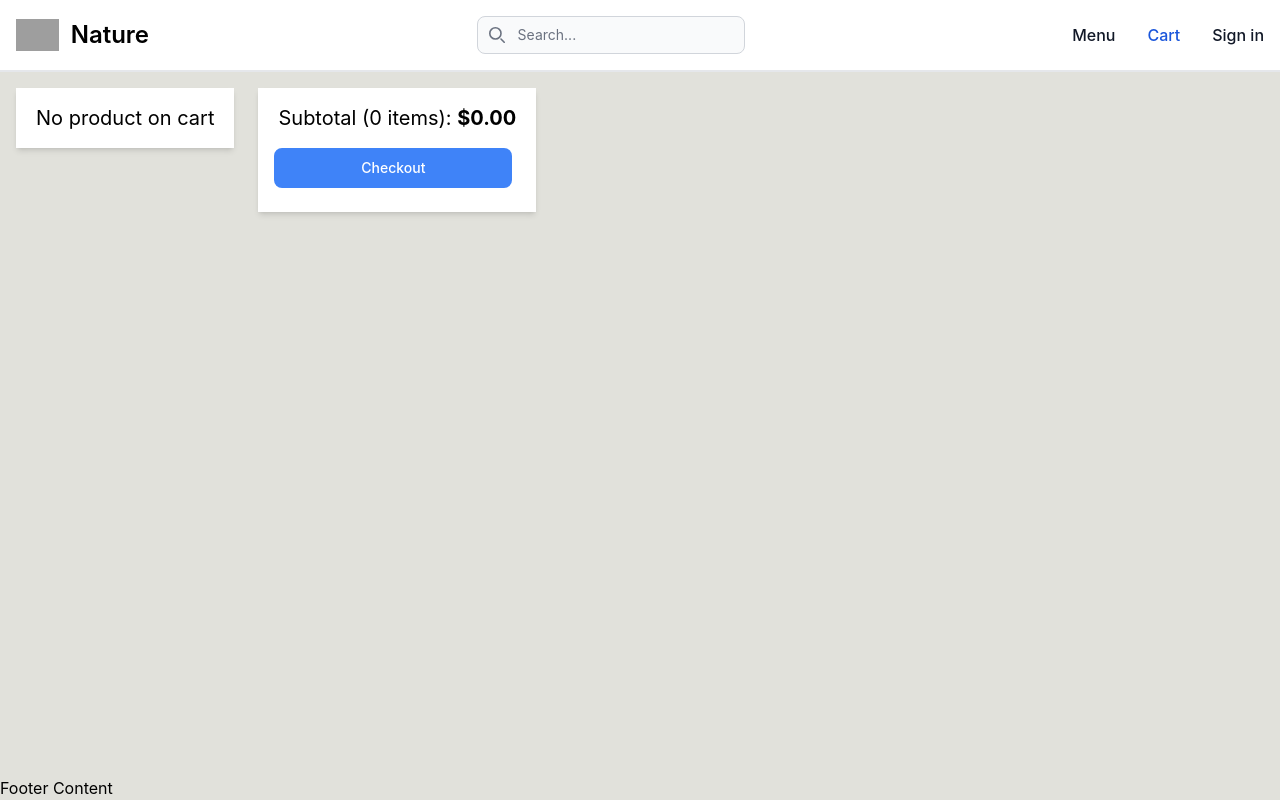
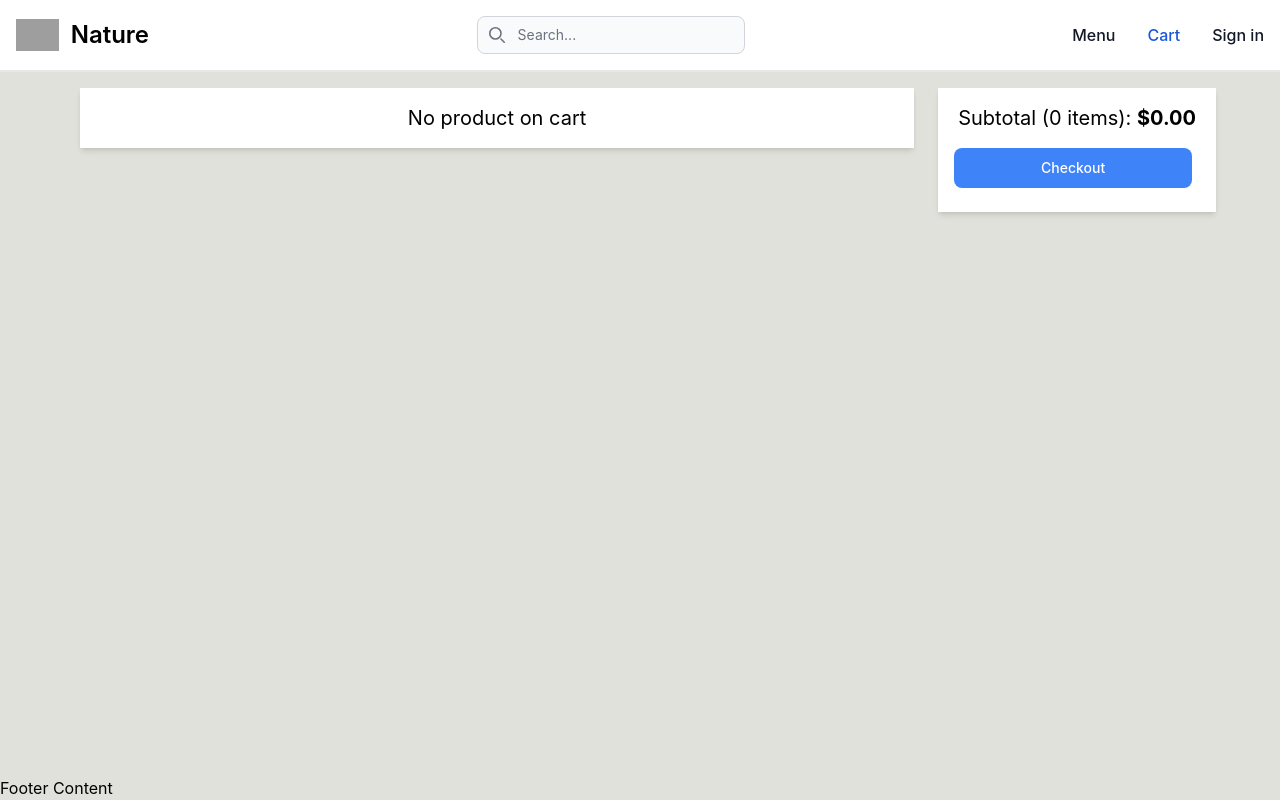
Before and after one commit to CVrgas/CommerceFront, a React (Vite) app: page /cart in a window 1280 px wide. Built offline with nearby package versions, Linux system fonts and the light colour scheme; grey boxes are pictures that could not be loaded; what typescript-cookie would draw is missing.

Commit message:
minor changes

```diff
--- a/src/Pages/Cart.tsx
+++ b/src/Pages/Cart.tsx
@@ -20,6 +20,7 @@ function Cart() {
       setTimeout(() => {
         setProducts([]);
         setIsLoading(false);
+        setState({ TotalItems: 0, TotalPrice: 0.0 });
       }, 400);
     };
 
@@ -27,7 +28,7 @@ function Cart() {
   }, []);
 
   return (
-    <div className="cart flex flex-wrap gap-2 mt-4 justify-center">
+    <div className="cart flex flex-wrap gap-2 mt-4 justify-center flex-grow mx-16">
       <div className="min-h-10 col-span-2 flex-1">
         <form className="flex flex-col gap-4 px-4">
           {isLoading && (
@@ -51,6 +52,7 @@ function Cart() {
           </p>
           <button
             type="button"
+            disabled={isLoading || products.length === 0}
             className="text-white bg-blue-500 hover:bg-blue-600 focus:ring-4 focus:ring-blue-300 font-medium rounded-lg text-sm w-full py-2.5 me-2 mb-2 dark:bg-blue-600 dark:hover:bg-blue-700 focus:outline-none dark:focus:ring-blue-800"
           >
             Checkout
--- a/src/Routes.ts
+++ b/src/Routes.ts
@@ -4,7 +4,7 @@ import Home from "./Pages/Home";
 import Login from "./Pages/Login";
 import NotFound from "./Pages/NotFound";
 import Order from "./Pages/Order";
-import ProductIndex from "./Pages/ProductIndex";
+//import ProductIndex from "./Pages/ProductIndex";
 import Signup from "./Pages/Signin";
 import TestWrapper from "./Components/TestWrapper";
 import { RouteItem } from "./Types/Route";
@@ -68,14 +68,14 @@ const routes: RouteItem[] = [
     children: [],
     access: [1, 2, 3],
   },
-  {
-    path: "/products/:page?",
-    name: "Products",
-    icon: "",
-    component: ProductIndex,
-    children: [],
-    access: [1, 2, 3],
-  },
+  // {
+  //   path: "/products/:page?",
+  //   name: "Products",
+  //   icon: "",
+  //   component: ProductIndex,
+  //   children: [],
+  //   access: [1, 2, 3],
+  // },
   {
     path: "/order",
     name: "Order",
```
